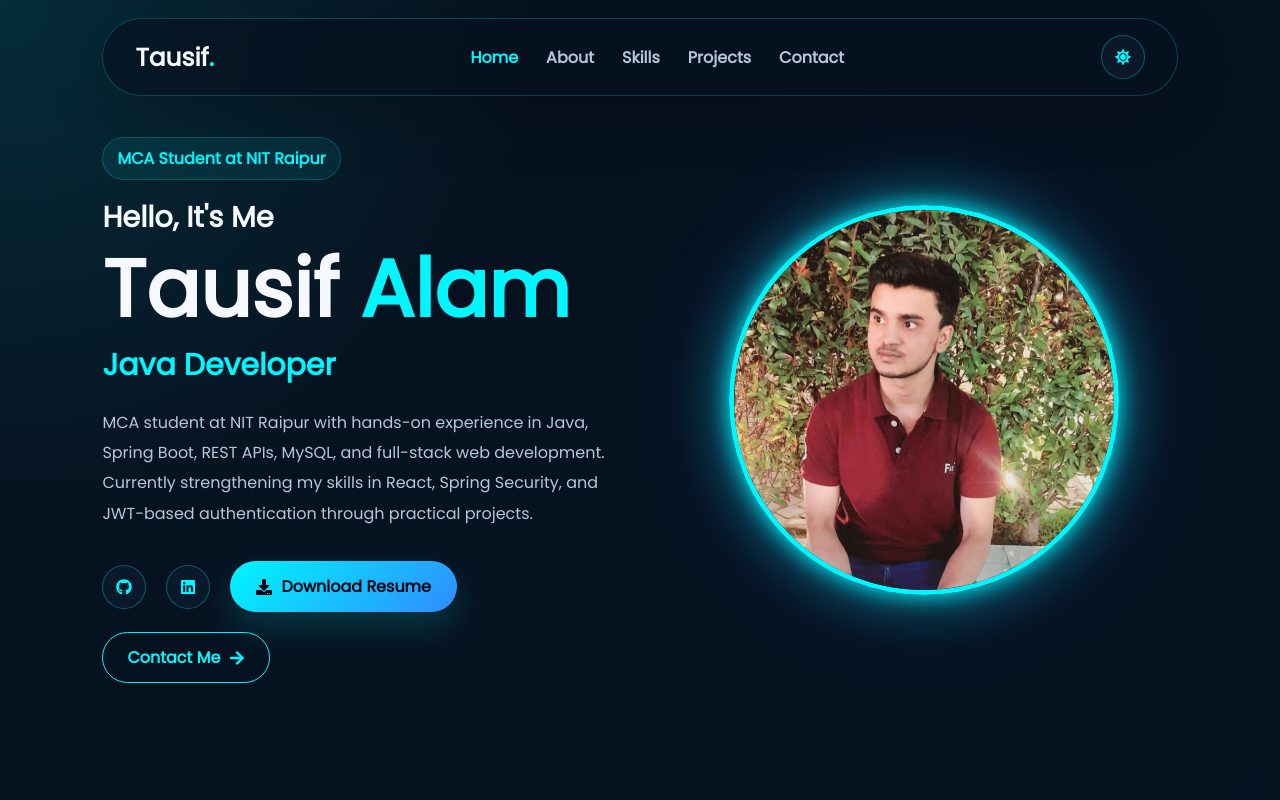
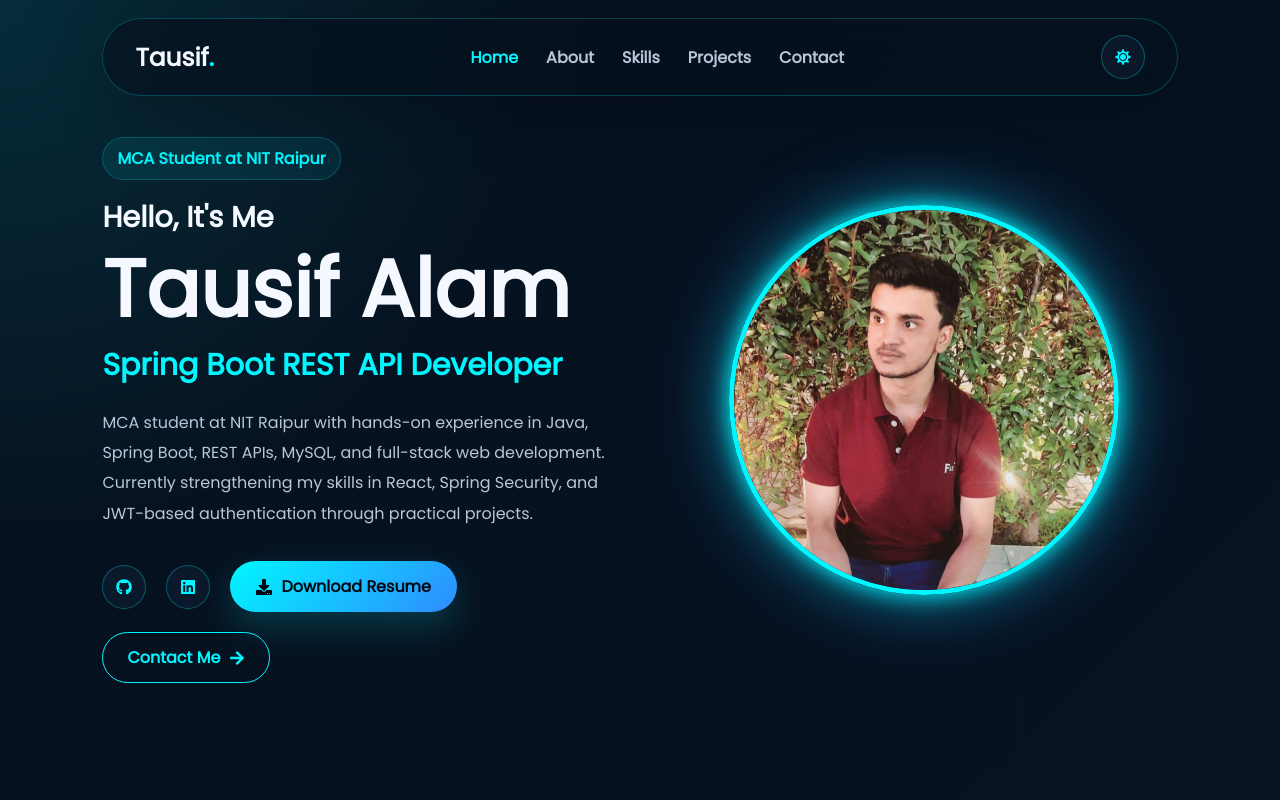
Before and after one commit to tausifalam6879/Portfolio-Website, a React (Vite) app: page / in a window 1280 px wide. Shown: the top 800 px of the page. Built offline with nearby package versions, Linux system fonts and the light colour scheme.

Commit message:
Update hero titles and name styling

```diff
--- a/src/components/Hero/Hero.jsx
+++ b/src/components/Hero/Hero.jsx
@@ -19,17 +19,20 @@ const Hero = () => {
         <h3 className="hero-greeting">Hello, It's Me</h3>
 
         <h1 className="hero-title">
-          <span>{profile.name.split(" ")[0]} </span>
-          <span>{profile.name.split(" ")[1]}</span>
+          <span>{profile.name}</span>
         </h1>
 
         <TypeAnimation
           sequence={[
-            "Aspiring Java Full-Stack Developer",
+            "Java Full-Stack Developer",
             2000,
-            "Java Developer",
+            "Spring Boot REST API Developer",
             2000,
-            "MCA Student",
+            "React Frontend Developer",
+            2000,
+            "MySQL Database Projects",
+            2000,
+            "AI Recommendation Demo Builder",
             2000,
           ]}
           wrapper="div"
--- a/src/styles/global.css
+++ b/src/styles/global.css
@@ -127,8 +127,7 @@ img {
 }
 
 .nav-logo span,
-.section-kicker,
-.hero-title span:last-child {
+.section-kicker {
   color: var(--accent);
 }
 
--- a/src/styles/theme.js
+++ b/src/styles/theme.js
@@ -1,6 +1,6 @@
 export const profile = {
   name: "Tausif Alam",
-  role: "Aspiring Java Full-Stack Developer",
+  role: "Java Full-Stack Developer",
   email: "tausifalam6879@gmail.com",
   location: "Raipur, Chhattisgarh",
   github: "https://github.com/tausifalam6879",
```
